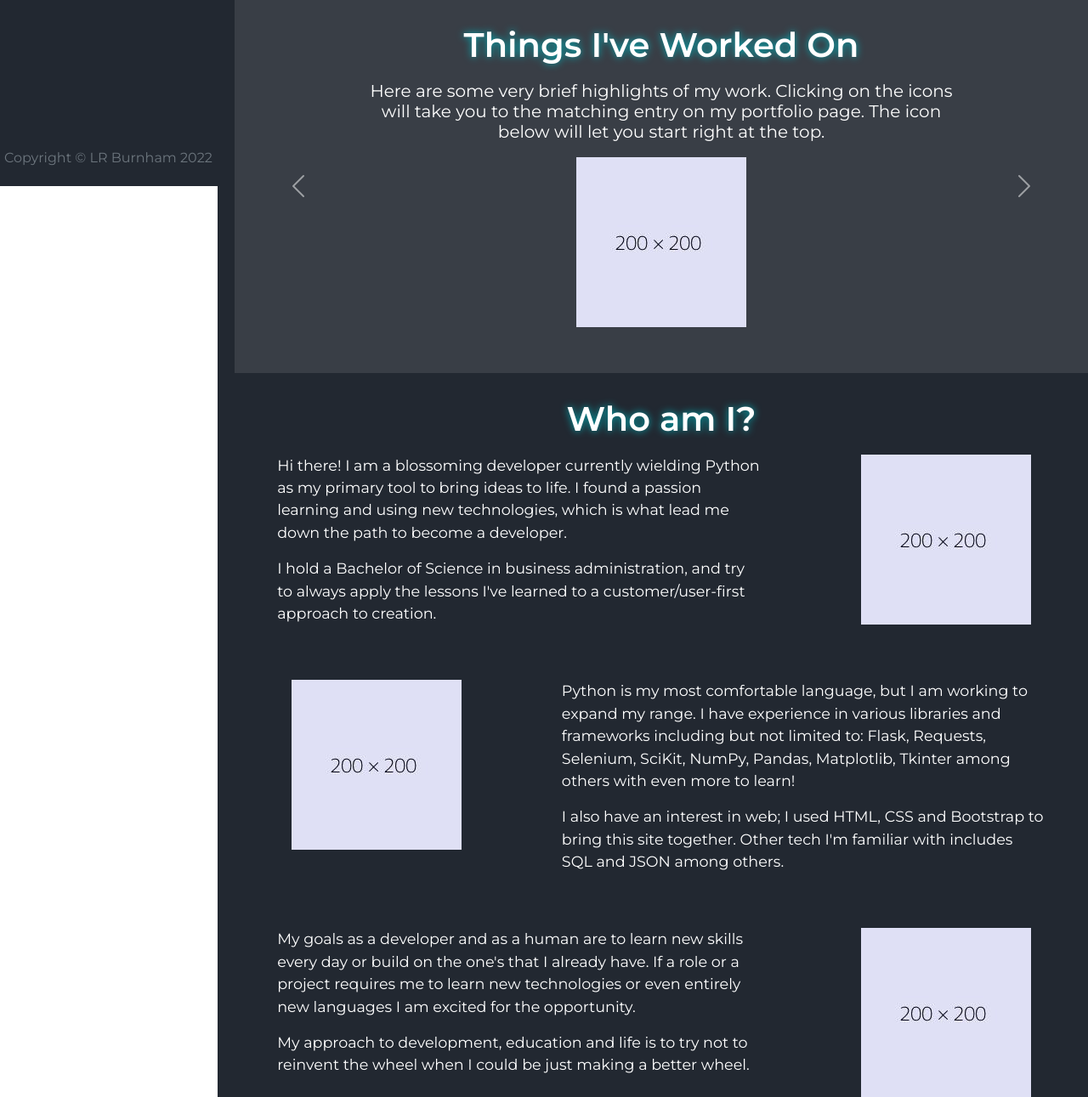
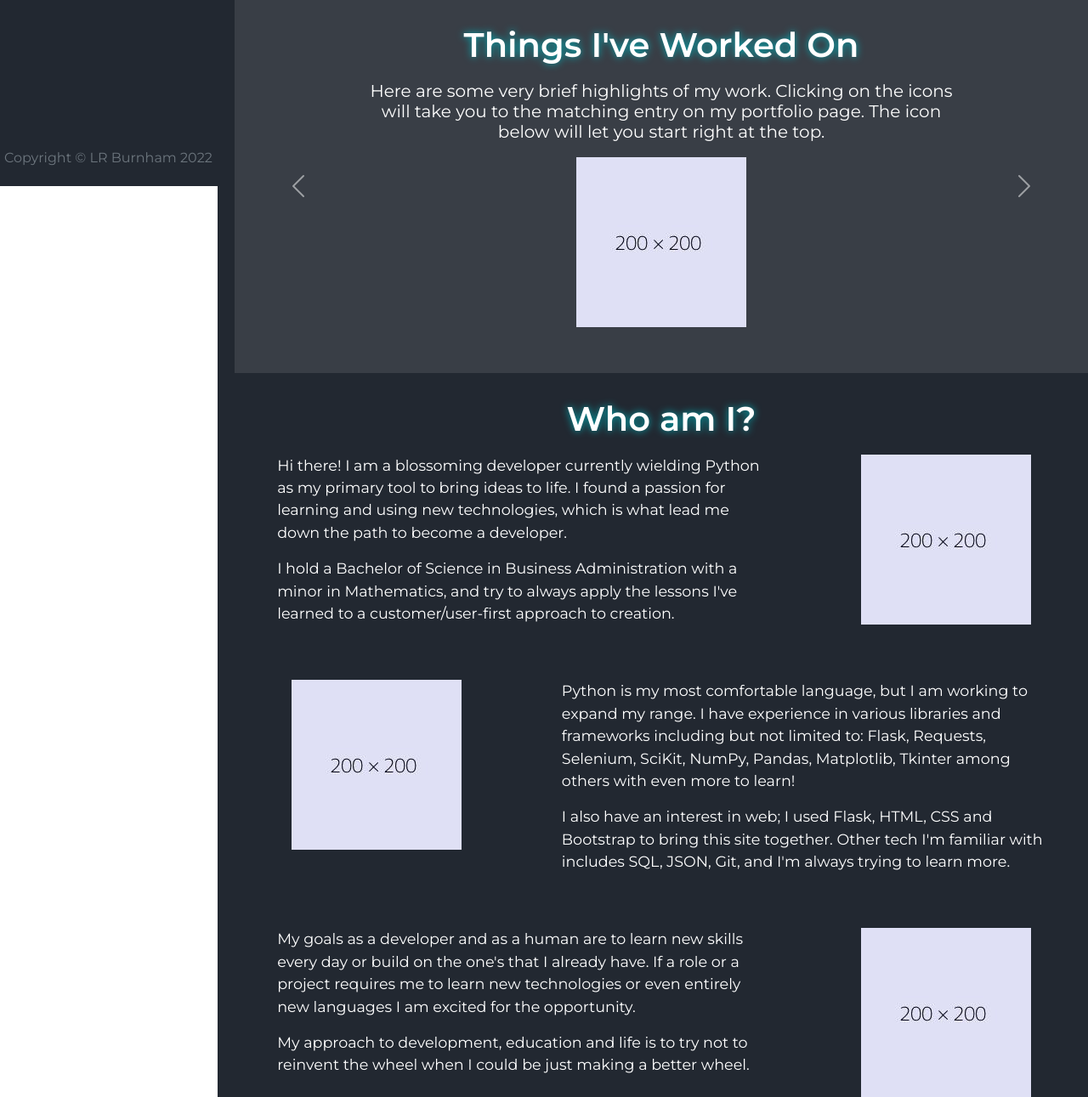
Before and after one commit to LRBurnham/portfolio-website, a Flask app: page / in a window 1280 px wide. Shown: the part 581-1872 px from the top of the page at 85% size. Run offline with Flask 2, Linux system fonts and the light colour scheme; some libraries are stand-ins or nearby versions.

Commit message:
Revise landing page wording

```diff
--- a/templates/index.html
+++ b/templates/index.html
@@ -80,10 +80,10 @@
         <div class="col-lg-8 about-me-text">
           <p>
             Hi there! I am a blossoming developer currently wielding Python as my primary tool to bring ideas to life.
-            I found a passion learning and using new technologies, which is what lead me down the path to become a developer.
+            I found a passion for learning and using new technologies, which is what lead me down the path to become a developer.
           </p>
           <p>
-            I hold a Bachelor of Science in business administration, and try to always apply the lessons I've learned to a customer/user-first approach to creation.
+            I hold a Bachelor of Science in Business Administration with a minor in Mathematics, and try to always apply the lessons I've learned to a customer/user-first approach to creation.
           </p>
         </div>
         <div class="col-lg-4 about-me-image about-image-right">
@@ -101,7 +101,7 @@
             I have experience in various libraries and frameworks including but not limited to: Flask, Requests, Selenium, SciKit, NumPy, Pandas, Matplotlib, Tkinter among others with even more to learn!
           </p>
           <p>
-            I also have an interest in web; I used HTML, CSS and Bootstrap to bring this site together. Other tech I'm familiar with includes SQL and JSON among others.
+            I also have an interest in web; I used Flask, HTML, CSS and Bootstrap to bring this site together. Other tech I'm familiar with includes SQL, JSON, Git, and I'm always trying to learn more.
           </p>
         </div>
       </div>
```
